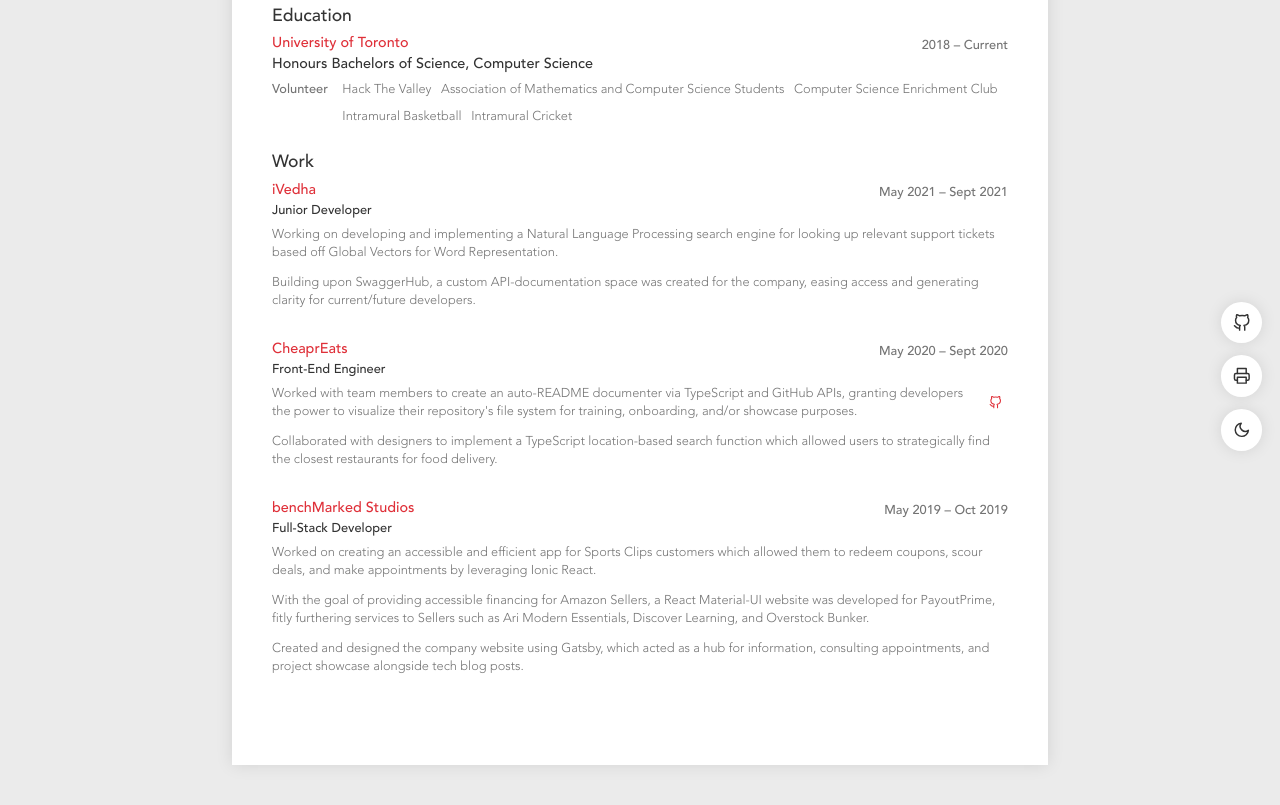
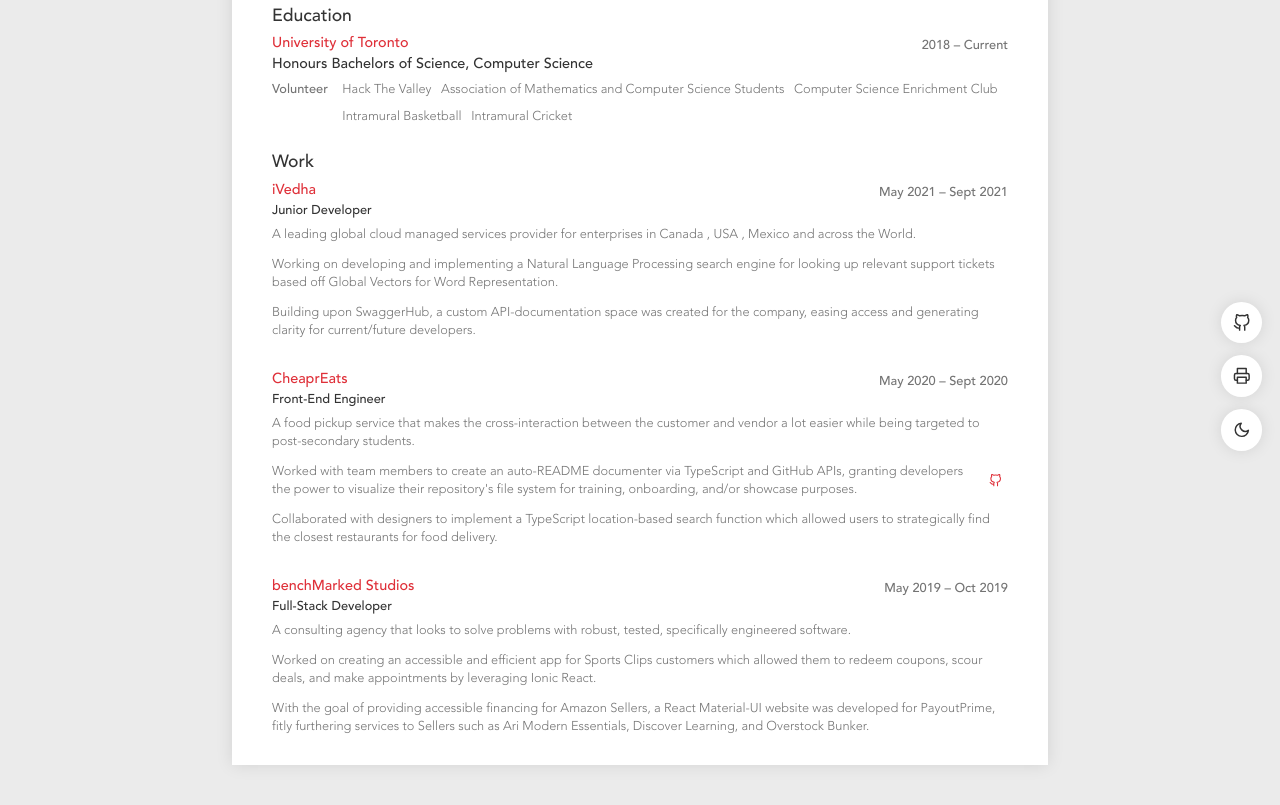
Before and after one commit to Manpreet-Bhatti/my-resume, a Gatsby site: page / in a window 1280 px wide. Shown: the part 331-1136 px from the top of the page. Built offline with nearby package versions, Linux system fonts and the light colour scheme; Gatsby itself is replaced by a stand-in of ours.

Commit message:
Added company description to Work section

```diff
--- a/src/sections/Work/data.js
+++ b/src/sections/Work/data.js
@@ -10,6 +10,10 @@
       start: "May 2021",
       end: "Sept 2021",
       description: [
+        <p>
+          A leading global cloud managed services provider for enterprises in
+          Canada , USA , Mexico and across the World.
+        </p>,
         <p>
           Working on developing and implementing a Natural Language Processing
           search engine for looking up relevant support tickets based off Global
@@ -28,6 +32,11 @@
       start: "May 2020",
       end: "Sept 2020",
       description: [
+        <p>
+          A food pickup service that makes the cross-interaction between the
+          customer and vendor a lot easier while being targeted to
+          post-secondary students.
+        </p>,
         <p>
           Worked with team members to create an auto-README documenter via
           TypeScript and GitHub APIs, granting developers the power to visualize
@@ -57,6 +66,10 @@
       end: "Oct 2019",
       description: [
         <p>
+          A consulting agency that looks to solve problems with robust, tested,
+          specifically engineered software.
+        </p>,
+        <p>
           Worked on creating an accessible and efficient app for Sports Clips
           customers which allowed them to redeem coupons, scour deals, and make
           appointments by leveraging Ionic React.
@@ -67,11 +80,6 @@
           furthering services to Sellers such as Ari Modern Essentials, Discover
           Learning, and Overstock Bunker.
         </p>,
-        <p>
-          Created and designed the company website using Gatsby, which acted as
-          a hub for information, consulting appointments, and project showcase
-          alongside tech blog posts.
-        </p>,
       ],
     },
   ],
```
